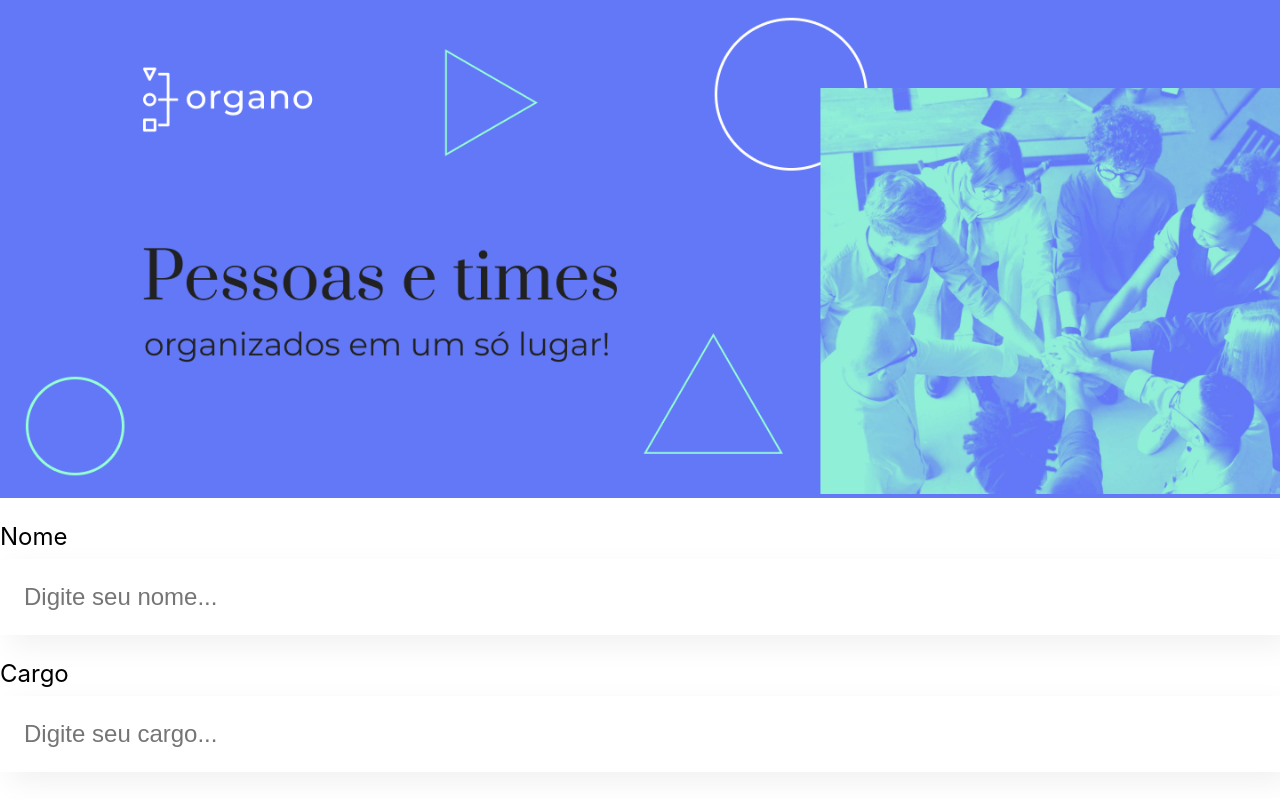
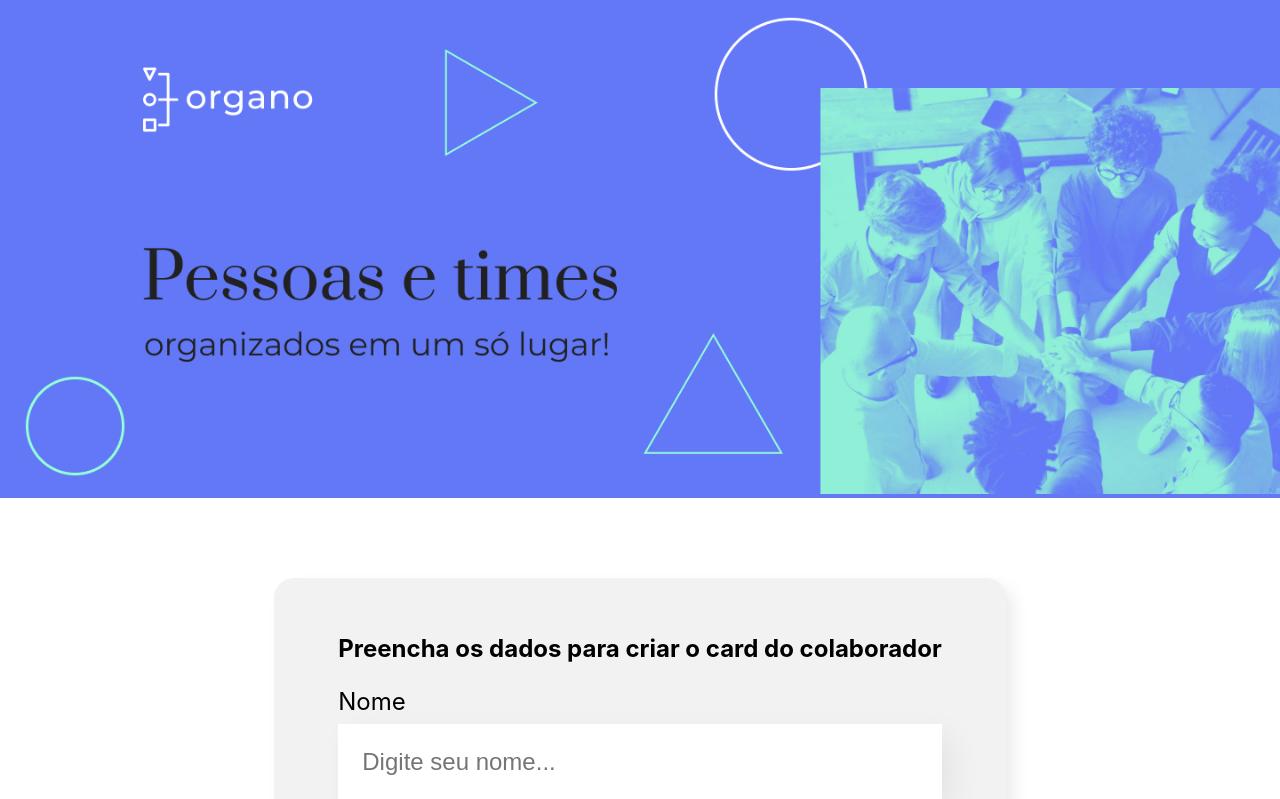
Before and after one commit to Miicchhel/organo, a React (Create React App) app: page / in a window 1280 px wide. Shown: the top 799 px of the page. Built offline with nearby package versions, Linux system fonts and the light colour scheme.

Commit message:
feat: adicionando o componente Formulario

```diff
--- a/src/App.js
+++ b/src/App.js
@@ -1,13 +1,11 @@
 import Banner from './componentes/Banner';
-import CampoTexto from './componentes/CampoTexto';
+import Formulario from './componentes/Formulario';
 
 function App() {
   return (
     <div className="App">
       <Banner />
-      <CampoTexto label="Nome" placeholder="Digite seu nome"/>
-      <CampoTexto label="Cargo" placeholder="Digite seu cargo"/>
-      <CampoTexto label="Imagem" placeholder="Digite o endereço da imagem"/>
+      <Formulario />
     </div>
   );
 }
```
